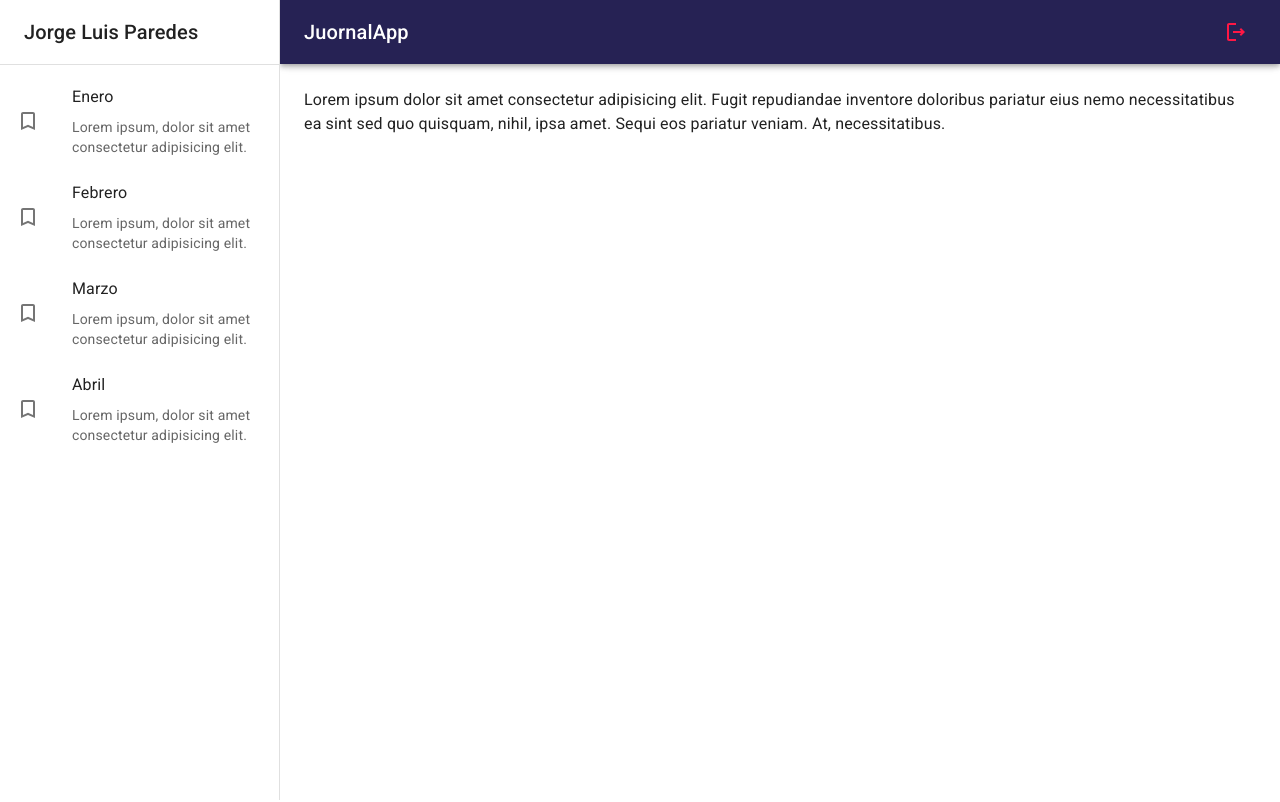
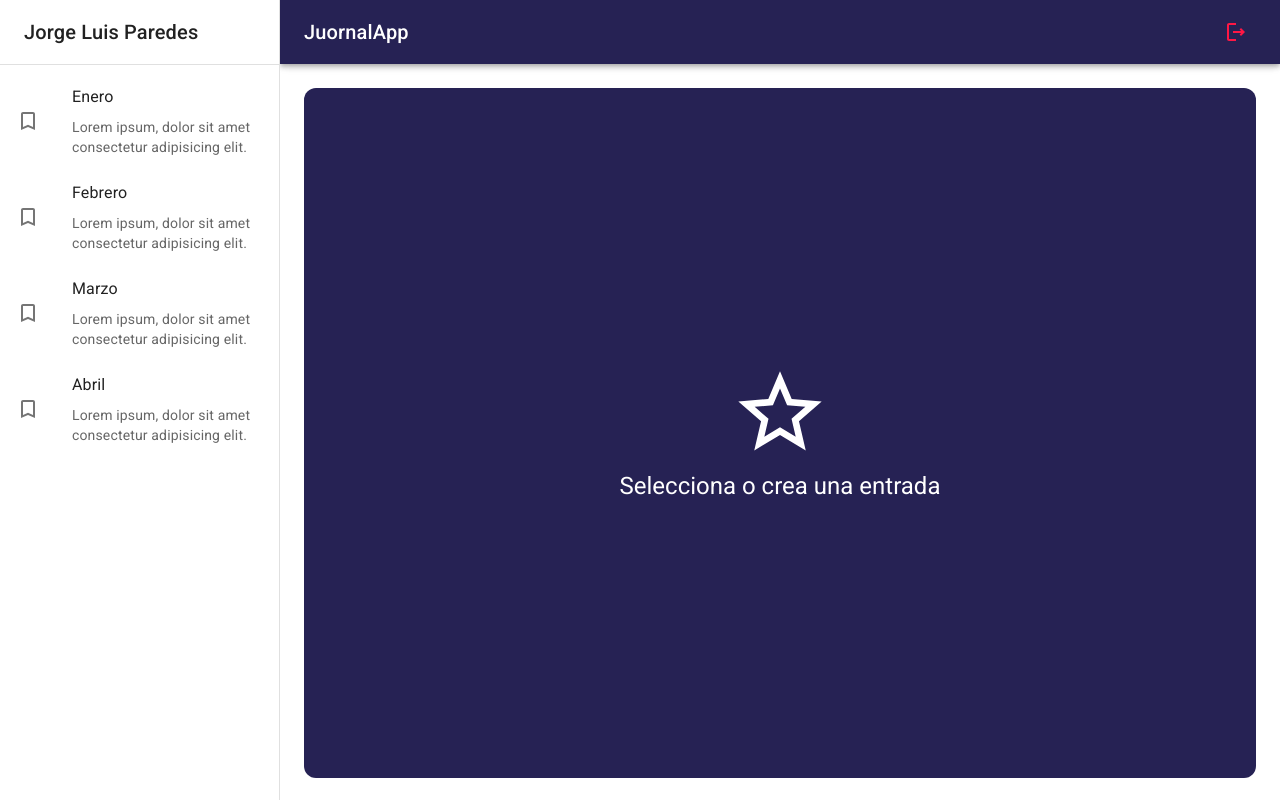
Before and after one commit to JorgeLuisParedes/journal-app, a React (Vite) app: page / in a window 1280 px wide. Built offline with nearby package versions, Linux system fonts and the light colour scheme.

Commit message:
NothingSelectedView

```diff
--- a/src/journal/index.js
+++ b/src/journal/index.js
@@ -2,3 +2,4 @@
 export * from './layout';
 export * from './pages';
 export * from './routes';
+export * from './views';
--- a/src/journal/pages/JournalPages.jsx
+++ b/src/journal/pages/JournalPages.jsx
@@ -1,16 +1,16 @@
-import { Typography } from '@mui/material';
 import { JournalLayout } from '../layout';
+import { NothingSelectedView } from '../views';
 
 export const JournalPages = () => {
 	return (
 		<JournalLayout>
-			<Typography>
+			{/* <Typography>
 				Lorem ipsum dolor sit amet consectetur adipisicing elit. Fugit
 				repudiandae inventore doloribus pariatur eius nemo necessitatibus ea
 				sint sed quo quisquam, nihil, ipsa amet. Sequi eos pariatur veniam. At,
 				necessitatibus.
-			</Typography>
-			{/* NothinSelected */}
+			</Typography> */}
+			<NothingSelectedView />
 			{/* NoteView */}
 		</JournalLayout>
 	);
--- /dev/null
+++ b/src/journal/views/NothingSelectedView.jsx
@@ -0,0 +1,28 @@
+import { StarOutline } from '@mui/icons-material';
+import { Grid, Typography } from '@mui/material';
+
+export const NothingSelectedView = () => {
+	return (
+		<Grid
+			container
+			spacing={0}
+			direction='column'
+			alignItems='center'
+			justifyContent='center'
+			sx={{
+				minHeight: 'calc(100vh - 110px)',
+				backgroundColor: 'primary.main',
+				borderRadius: 3,
+			}}
+		>
+			<Grid item xs={12}>
+				<StarOutline sx={{ fontSize: 100, color: 'white' }} />
+			</Grid>
+			<Grid item xs={12}>
+				<Typography color='white' variant='h5'>
+					Selecciona o crea una entrada
+				</Typography>
+			</Grid>
+		</Grid>
+	);
+};
--- /dev/null
+++ b/src/journal/views/index.js
@@ -0,0 +1 @@
+export * from './NothingSelectedView';
```
